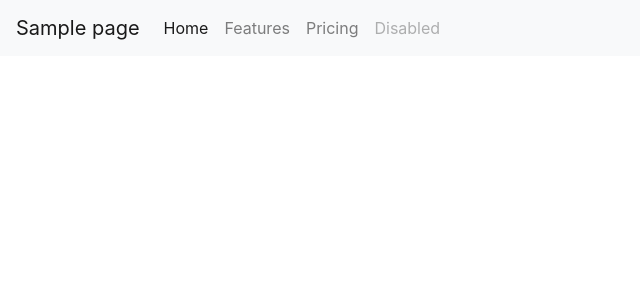
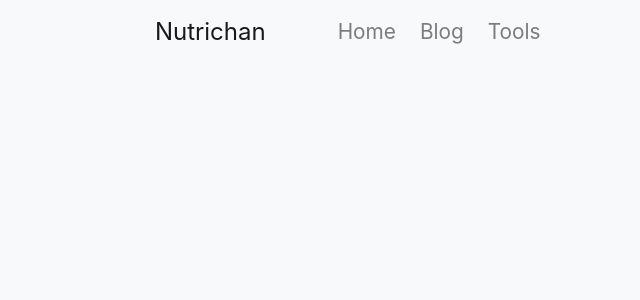
Before and after one commit to EthanCundick/NC, a Django app: template nc/templates/base.html in a window 1280 px wide. Shown: the top 300 px of the page, without its empty margins (0-640 px from the left). Run offline with Django 3.2, Linux system fonts and the light colour scheme; the template is opened without the code that fills it: most values are stand-ins (such as "Sample title", 1, 10 or a date in 2020); parts of the project's set-up code (start-up, migrations or seed data) failed here and were passed over; some libraries are stand-ins or nearby versions.

Commit message:
Updated CSS and Base HTML

```diff
--- a/nc/static/css/nc.css
+++ b/nc/static/css/nc.css
@@ -0,0 +1,18 @@
+/* Body */
+
+body{
+    background-color: #F7F9FA;
+}
+
+/* Navbar */
+
+#navbarNav > ul > li.nav-item {
+    font-size: 1.3rem;
+    /* padding-left: 5%; */
+    color: black;
+}
+
+a.navbar-brand {
+    font-size: 1.5rem;
+    padding-left: 5%;
+}
--- a/nc/templates/base.html
+++ b/nc/templates/base.html
@@ -1,8 +1,10 @@
+{% load static %}
+
 <!doctype html>
 <html lang="en">
 
 <head>
-    <title>Title</title>
+    <title>{{page.title}}</title>
     <!-- Required meta tags -->
     <meta charset="utf-8">
     <meta name="viewport" content="width=device-width, initial-scale=1, shrink-to-fit=no">
@@ -11,36 +13,44 @@
     <link rel="stylesheet" href="https://stackpath.bootstrapcdn.com/bootstrap/4.3.1/css/bootstrap.min.css"
         integrity="sha384-ggOyR0iXCbMQv3Xipma34MD+dH/1fQ784/j6cY/iJTQUOhcWr7x9JvoRxT2MZw1T" crossorigin="anonymous">
 
+    <!-- Custom CSS -->
+
+    <link rel="stylesheet" type="text/css" href="{% static '../static/css/nc.css' %}">
+
 <body>
 
+    <header>
         <!-- NavBar -->
 
-
-    <nav class="navbar navbar-expand-lg navbar-light bg-light">
-        <a class="navbar-brand" href="#">{{ page.title }}</a>
+        <div class="container">
+            <nav class="navbar navbar-expand-lg navbar-light bg-light ">
+                <a class="navbar-brand" href="#">Nutrichan</a>
                 <button class="navbar-toggler" type="button" data-toggle="collapse" data-target="#navbarNav"
                     aria-controls="navbarNav" aria-expanded="false" aria-label="Toggle navigation">
                     <span class="navbar-toggler-icon"></span>
                 </button>
                 <div class="collapse navbar-collapse" id="navbarNav">
-            <ul class="navbar-nav">
-                <li class="nav-item active">
+                    <ul class="navbar-nav pl-5">
+                        <li class="nav-item pr-2">
                             <a class="nav-link" href="#">Home <span class="sr-only">(current)</span></a>
                         </li>
-                <li class="nav-item">
-                    <a class="nav-link" href="#">Features</a>
+                        <li class="nav-item pr-2">
+                            <a class="nav-link" href="#">Blog</a>
                         </li>
-                <li class="nav-item">
-                    <a class="nav-link" href="#">Pricing</a>
-                </li>
-                <li class="nav-item">
-                    <a class="nav-link disabled" href="#">Disabled</a>
+                        <li class="nav-item pr-2">
+                            <a class="nav-link" href="#">Tools</a>
                         </li>
                     </ul>
                 </div>
             </nav>
 
+
+        </div>
+
         <!-- End Navbar -->
+
+    </header>
+
 
 
     {% block content %}
```
Also changed, not shown: 2 other files. Lines whose indentation alone changed are shown as unchanged.
